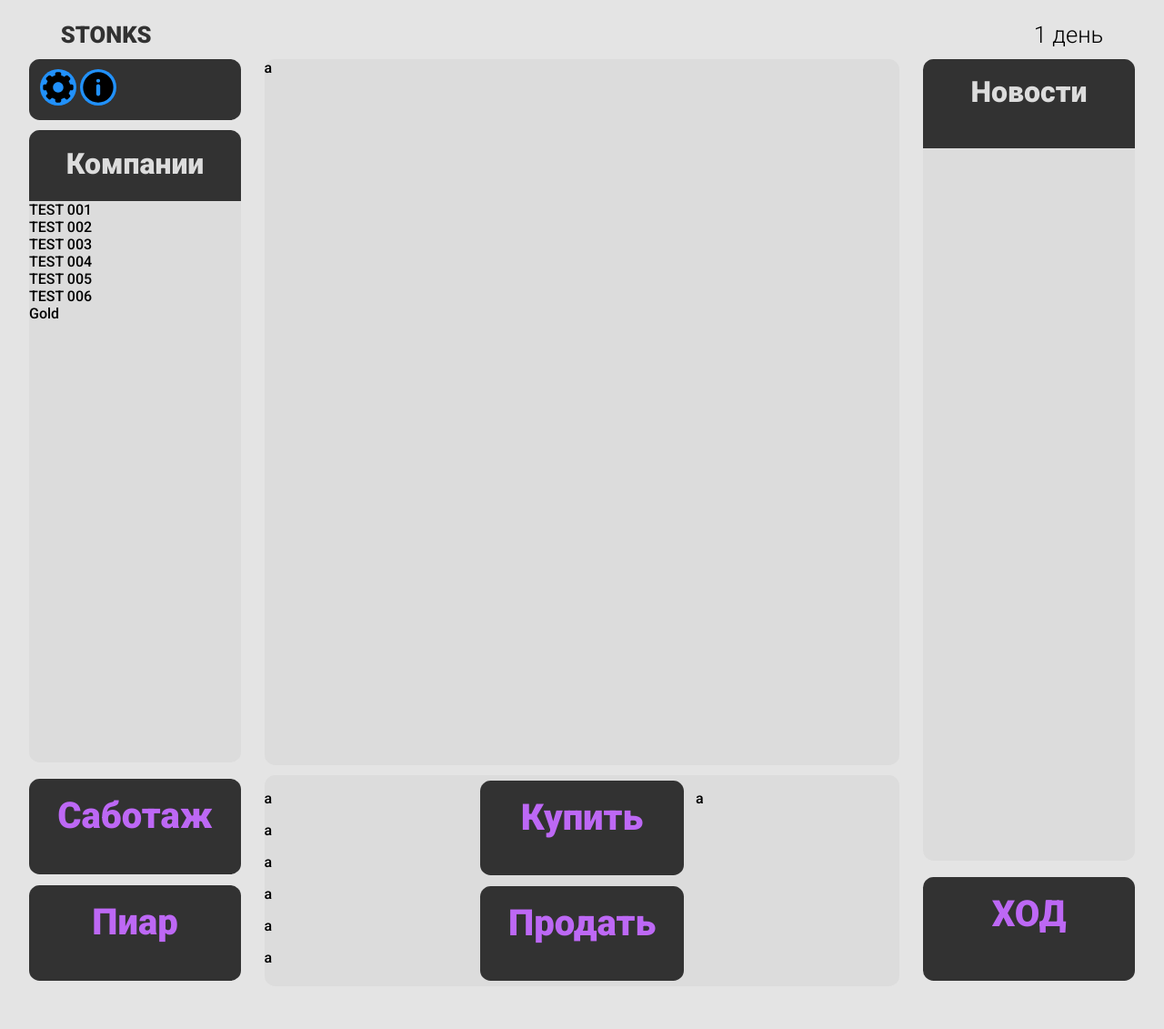
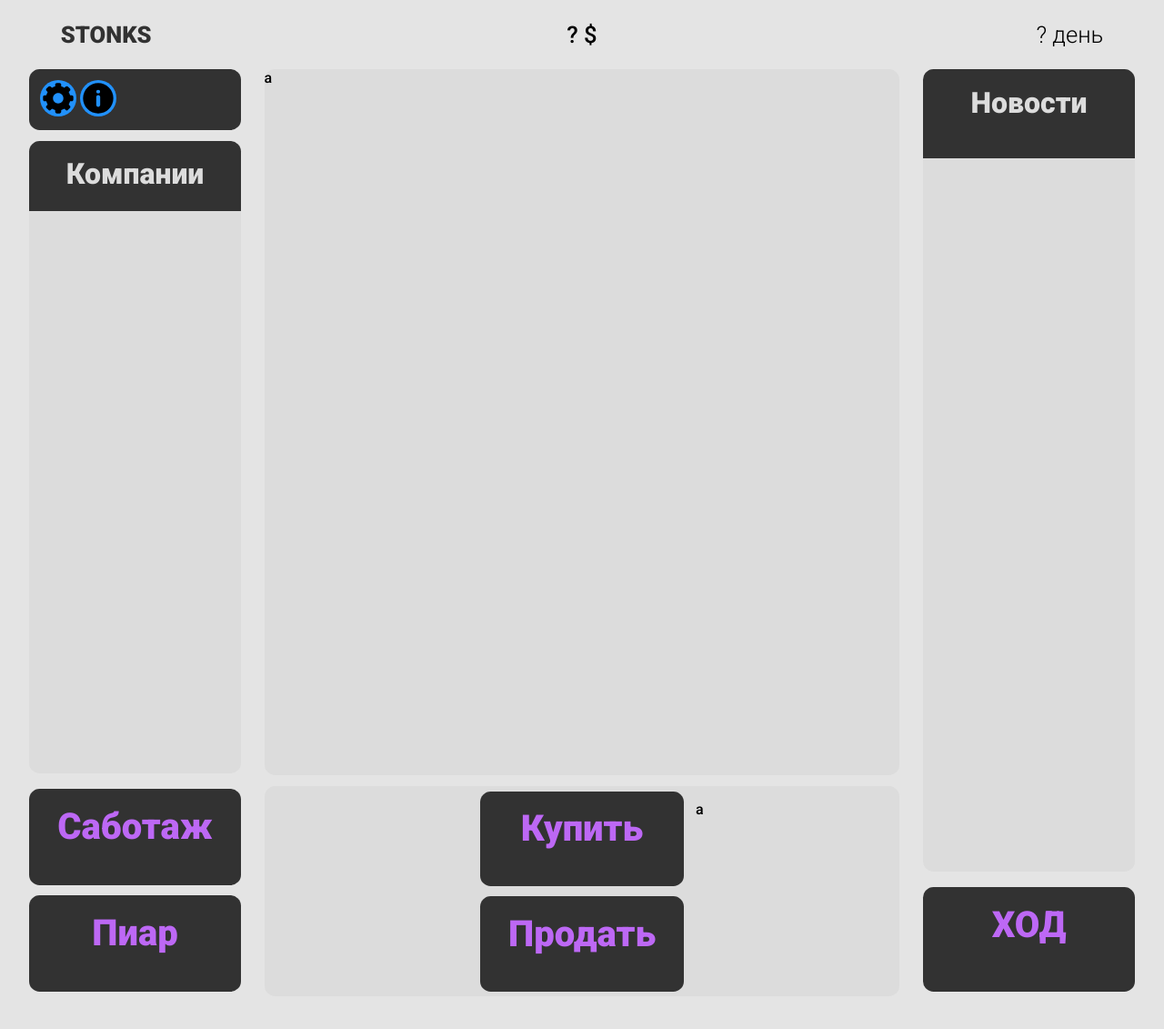
Before and after one commit to hoovchar/web-investor, a Flask app: page / in a window 1280 px wide. Shown: the top 1131 px of the page at 91% size. Run offline with Flask 2, Linux system fonts and the light colour scheme.

Commit message:
UI dynamic

```diff
--- a/static/css/style.css
+++ b/static/css/style.css
@@ -125,7 +125,7 @@
 
 .titlebar {
   display: grid;
-  grid-template-columns: 1fr 1fr;
+  grid-template-columns: 1fr 1fr 1fr;
   margin: auto;
   font-size: 2vw;
 }
@@ -134,6 +134,12 @@
   font-weight: 900;
   margin: 2vh 0px 1vh 3vh;
   color: rgb(50, 50, 50);
+}
+
+.money {
+  font-weight: 500;
+  margin: 2vh 0px 2vh 0px;
+  text-align: center;
 }
 
 .day {
@@ -229,3 +235,50 @@
 .stocks {
   overflow-y: scroll;
 }
+
+.company {
+  padding: 2% 0px 2% 0px;
+  border-radius: 1vh;
+  background-color: rgb(255, 246, 195);
+  margin: 3% 2% 3% 2%;
+  padding: 3% 3% 3% 3%;
+}
+
+.company-title-cont {
+  display: grid;
+  grid-template-columns: 1fr 1fr;
+}
+
+.company-title {
+  font-size: 130%;
+  font-weight: 600;
+  text-align: center;
+  margin-top: 2%;
+  margin-bottom: 2%;
+  padding: 2%;
+  color: rgb(66, 66, 66);
+}
+
+.company-id {
+  font-size: 100%;
+  font-weight: 200;
+  text-align: center;
+  margin-top: 2%;
+  margin-bottom: 2%;
+  padding: 2%;
+}
+
+.company-desc {
+  color: rgb(102, 102, 102);
+  padding: 2%;
+  margin: 2%;
+}
+
+.company-industry {
+  background-color: rgb(43, 43, 43);
+  color: rgb(224, 224, 224);
+  border-radius: 2vh;
+  padding: 3%;
+  margin: 1% 20% 1% 20% 1%;
+  text-align: center;
+}
--- a/static/js/functions.js
+++ b/static/js/functions.js
@@ -9,10 +9,30 @@
 
 async function update() {
     let list = document.getElementById('companies')
+    let investments = document.getElementById('stocks')
+    let userData = getCookie()
+    console.log(userData)
     let stocks = await fetch('/api?c=stocks')
     stocks = await stocks.json()
 
+    document.getElementById('day').innerText = `${userData['stp']} день`
+    document.getElementById('money').innerText = `${userData['mny']} $`
+
     for (stock of stocks['stocks']) {
-        list.innerHTML += `<div class="company">${stock['name']}</div>`
+        list.innerHTML += `<div class="company">
+            <div class="company-title-cont">
+                <p class="company-title">${stock['name']}</p>
+                <p class="company-id" id="comp-${stock['id']}">${stock['id']}</p>
+            </div>
+            <p class="company-desc">${stock['desc']}</p>
+            <p class="company-industry">${stock['ind']}</p>
+        </div>`
+    }
+
+    for (stock of userData['stocks']) {
+        if (stock['own'] > 0) {
+            investments.innerHTML += `<div class="stock" id="stock-${stock['i']}">${stock['i']}</div>`
+        }
+        document.getElementById(`comp-${stock['i']}`).innerText += ` | ${stock['cost'][stock['cost'].length - 1]} $`
     }
 }
--- a/templates/index.html
+++ b/templates/index.html
@@ -18,7 +18,8 @@
   <body>
     <div class="titlebar">
       <p class="title">STONKS</p>
-      <p class="day">1 день</p>
+      <p class="money" id="money">? $</p>
+      <p class="day" id="day">? день</p>
     </div>
     <div class="game">
       <div class="first col">
@@ -40,24 +41,8 @@
       <div class="second col">
         <p class="col-item">a</p>
         <div class="bottom-bar col-item">
-          <div class="stocks">
-            <p>a</p>
-            <p>a</p>
-            <p>a</p>
-            <p>a</p>
-            <p>a</p>
-            <p>a</p>
-            <p>a</p>
-            <p>a</p>
-            <p>a</p>
-            <p>a</p>
-            <p>a</p>
-            <p>a</p>
-            <p>a</p>
-            <p>a</p>
-            <p>a</p>
-            <p>a</p>
-            <p>a</p>
+          <div class="stocks" id="stocks">
+
           </div>
           <div class="sabpr">
             <p class="button">Купить</p>
@@ -69,6 +54,7 @@
       <div class="third col">
         <div class="companies col-item">
           <div class="companies-title">Новости</div>
+          <div class="news" id="news"></div>
         </div>
         <p class="button">ХОД</p>
       </div>
```
